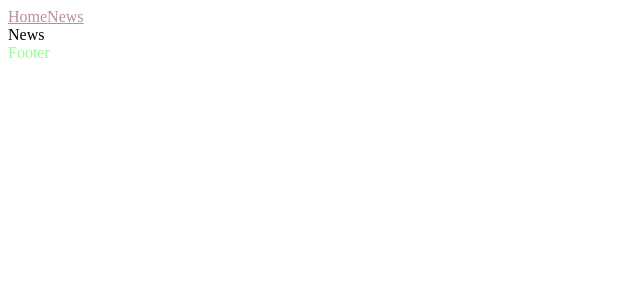
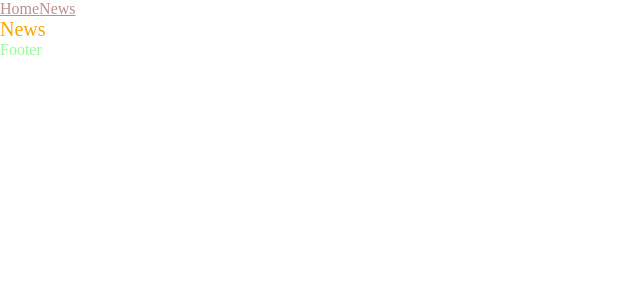
Before and after one commit to DylanJu/react-pure-ssr, a React app: page /news in a window 1280 px wide. Shown: the top 300 px of the page, without its empty margins (0-640 px from the left). Built offline with nearby package versions, Linux system fonts and the light colour scheme.

Commit message:
Added styled-components and stylelint

```diff
--- a/babel.config.js
+++ b/babel.config.js
@@ -17,6 +17,6 @@ module.exports = api => {
       ],
       '@babel/preset-typescript',
     ],
-    plugins: ['@loadable/babel-plugin'],
+    plugins: ['@loadable/babel-plugin', 'babel-plugin-styled-components'],
   };
 };
--- a/src/index.tsx
+++ b/src/index.tsx
@@ -3,15 +3,19 @@ import React from 'react';
 import { BrowserRouter } from 'react-router-dom';
 import { loadableReady } from '@loadable/component';
 
+import GlobalStyle from './styles/GlobalStyle';
 import App from './App';
 
 loadableReady(() => {
   const rootElement = document.getElementById('root');
   hydrate(
     <BrowserRouter>
-      <App />
+      <>
+        <GlobalStyle />
+        <App />
+      </>
     </BrowserRouter>,
-    rootElement
+    rootElement,
   );
 });
 
--- a/src/pages/News.tsx
+++ b/src/pages/News.tsx
@@ -1,12 +1,19 @@
 import React from 'react';
 import Helmet from 'react-helmet';
+import styled from 'styled-components';
+
+const Title = styled('h1')`
+  margin: 0;
+  font-size: 20px;
+  color: orange;
+`;
 
 const News = () => (
   <div>
     <Helmet>
       <title>News</title>
     </Helmet>
-    News
+    <Title>News</Title>
   </div>
 );
 
--- /dev/null
+++ b/src/styles/GlobalStyle.ts
@@ -0,0 +1,27 @@
+import { createGlobalStyle } from 'styled-components';
+import { normalize } from 'styled-normalize';
+
+export const GlobalStyle = createGlobalStyle`
+  ${normalize}
+
+  h1, h2, h3, h4, h5, h6, p {
+    margin: 0;
+    font-weight: 400;
+    color: white;
+  }
+
+  button {
+    border: none;
+    background-color: transparent;
+    outline: none;
+  }
+
+  select {
+    appearance: none;
+    border-radius: 0px;
+    padding: 6px 9px;
+    border: none;
+  }
+`;
+
+export default GlobalStyle;
--- a/webpack.client.js
+++ b/webpack.client.js
@@ -3,15 +3,17 @@ const webpack = require('webpack');
 const nodeExternals = require('webpack-node-externals');
 const LoadablePlugin = require('@loadable/webpack-plugin');
 const MiniCssExtractPlugin = require('mini-css-extract-plugin');
+const createStyledComponentsTransformer = require('typescript-plugin-styled-components').default;
 
 const devMode = process.env.NODE_ENV !== 'production';
+const styledComponentsTransformer = createStyledComponentsTransformer();
 const hotMiddlewareScript = `webpack-hot-middleware/client?name=web&path=/__webpack_hmr&timeout=20000&reload=true`;
 
 const getEntryPoint = target => {
   if (target === 'node') {
     return ['./src/App.tsx'];
   }
-  return [hotMiddlewareScript, './src/index.tsx'];
+  return devMode ? [hotMiddlewareScript, './src/index.tsx'] : ['./src/index.tsx'];
 };
 
 const getConfig = target => ({
@@ -34,7 +36,15 @@ const getConfig = target => ({
     rules: [
       {
         test: /\.tsx?$/,
-        use: ['babel-loader', 'ts-loader'],
+        use: [
+          'babel-loader',
+          {
+            loader: 'ts-loader',
+            options: {
+              getCustomTransformers: () => ({ before: [styledComponentsTransformer] }),
+            },
+          },
+        ],
       },
       {
         test: /\.(scss|css)$/,
@@ -47,11 +57,10 @@ const getConfig = target => ({
     extensions: ['.js', '.jsx', '.ts', '.tsx'],
   },
 
-  plugins: [
-    new LoadablePlugin(),
-    new MiniCssExtractPlugin(),
-    target === 'web' && new webpack.HotModuleReplacementPlugin(),
-  ],
+  plugins:
+    target === 'web'
+      ? [new LoadablePlugin(), new MiniCssExtractPlugin(), new webpack.HotModuleReplacementPlugin()]
+      : [new LoadablePlugin(), new MiniCssExtractPlugin()],
 
   externals: target === 'node' ? ['@loadable/component', nodeExternals()] : undefined,
 });
```
Also changed, not shown: package.json (+9 -0 lines), 2 other files (tests, documents, lock files or other folders).
